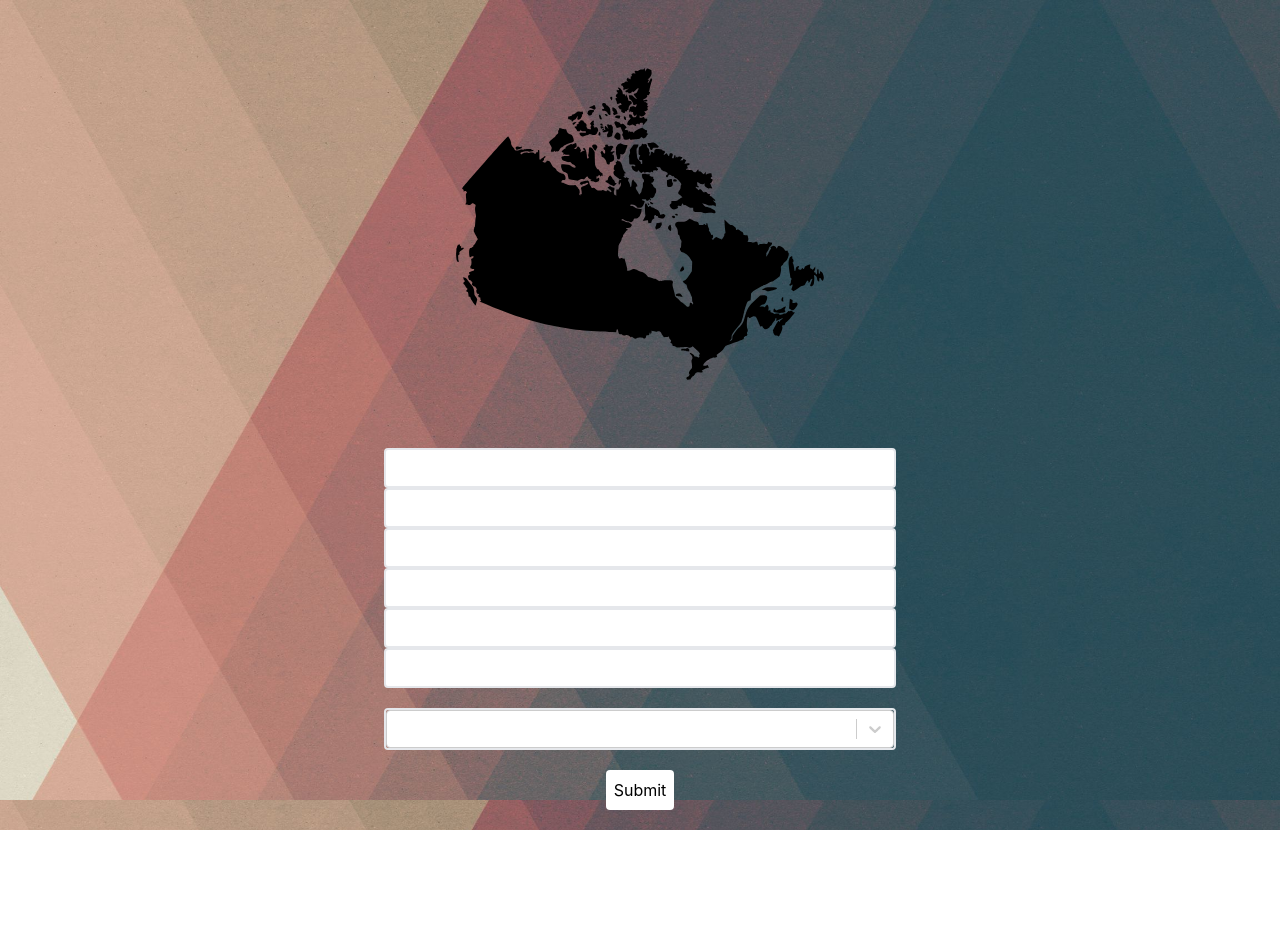
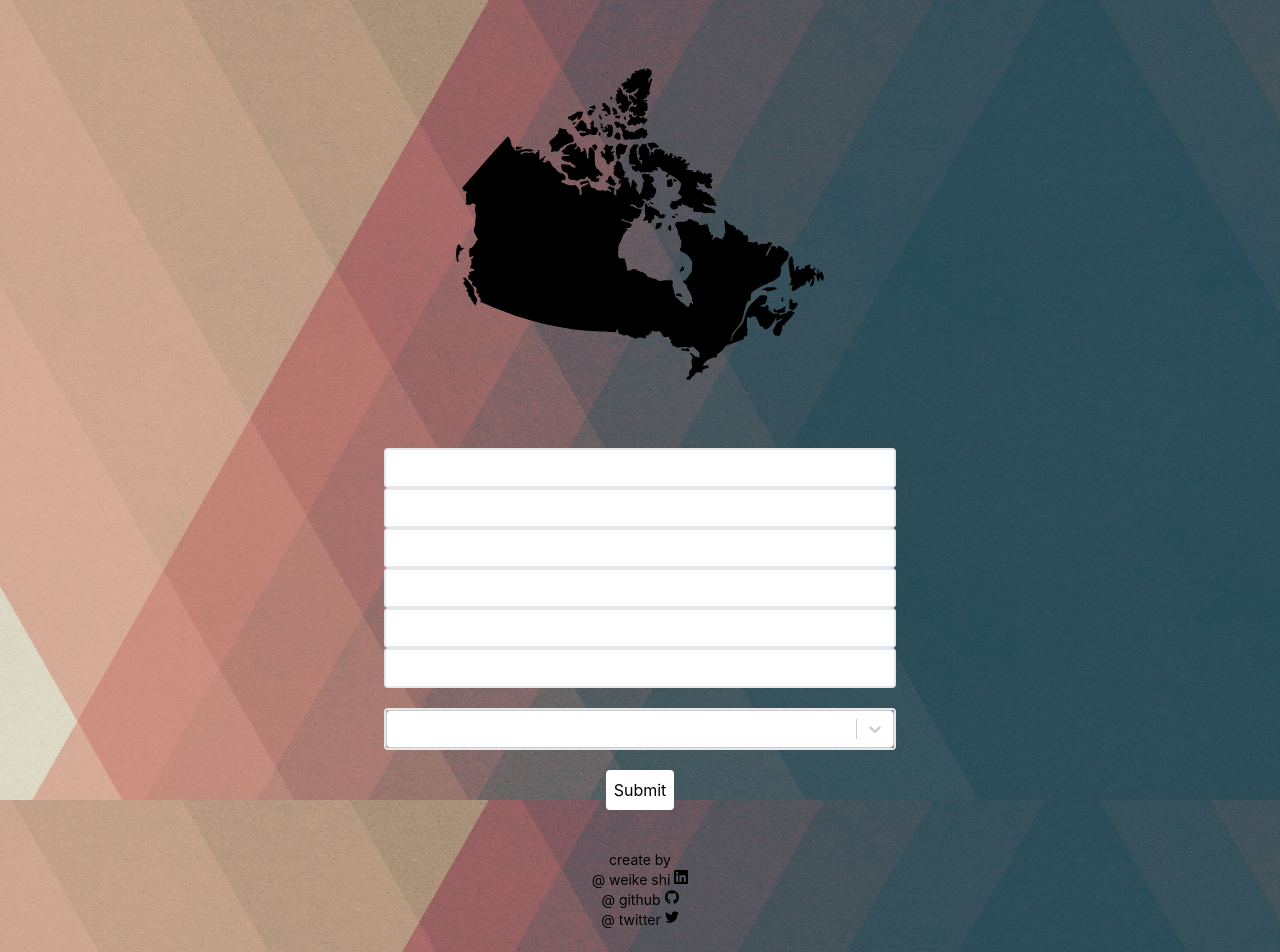
Before and after one commit to WeikeShi0730/worldle, a React (Create React App) app: page / in a window 1280 px wide. Shown: the top 952 px of the page. Before the commit the page ends 830 px from the top, so only its background shows below. Built offline with nearby package versions, Linux system fonts and the light colour scheme.

Commit message:
Added footer

```diff
--- a/src/App.tsx
+++ b/src/App.tsx
@@ -5,6 +5,7 @@ import GuessPanels from "./components/guess-panels.component";
 import Selections from "./components/selections.component";
 import Result from "./components/result.component";
 import { IN_PROCESS } from "./constants";
+import Footer from "./components/footer.component";
 
 interface contextType {
   numGuesses: number;
@@ -37,6 +38,7 @@ function App() {
         <Selections />
         <Result win={win} />
       </AppContext.Provider>
+      <Footer />
     </div>
   );
 }
--- /dev/null
+++ b/src/components/footer.component.tsx
@@ -0,0 +1,41 @@
+import { SiLinkedin, SiGithub, SiTwitter } from "react-icons/si";
+
+const Footer = () => {
+  return (
+    <div className="flex flex-col m-10">
+      <div className="text-xs md:text-sm text-center">create by</div>
+      <div className="text-xs md:text-sm flex justify-center gap-x-1">
+        <a
+          href="https://www.linkedin.com/in/weike-shi/"
+          rel="noopener noreferrer"
+          target="_blank"
+        >
+          @ weike shi
+        </a>
+        <SiLinkedin />
+      </div>
+      <div className="text-xs md:text-sm flex justify-center gap-x-1">
+        <a
+          href="https://github.com/WeikeShi0730/lights-out-firebase"
+          rel="noopener noreferrer"
+          target="_blank"
+        >
+          @ github
+        </a>
+        <SiGithub />
+      </div>
+      <div className="text-xs md:text-sm text-center flex justify-center gap-x-1">
+        <a
+          href="https://twitter.com/vicshi97"
+          rel="noopener noreferrer"
+          target="_blank"
+        >
+          @ twitter
+        </a>
+        <SiTwitter />
+      </div>
+    </div>
+  );
+};
+
+export default Footer;
```
